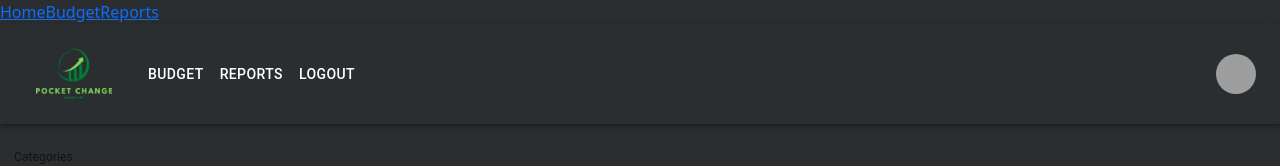
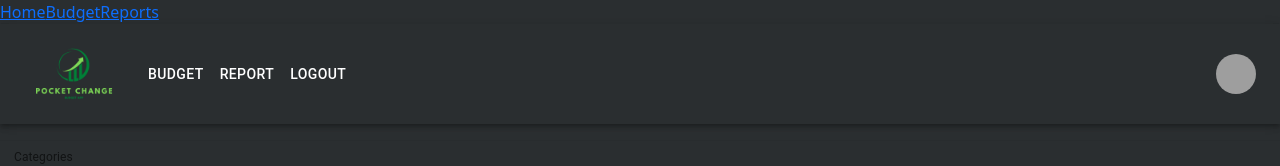
Before and after one commit to cmokbel1/pocket-change, a React (Create React App) app in the folder client/: page /budget in a window 1280 px wide. Shown: the top 166 px of the page. Built offline with nearby package versions, Linux system fonts and the light colour scheme; grey boxes are pictures that could not be loaded.

Commit message:
updaing nav

```diff
--- a/client/src/components/NavBar/NavBar.js
+++ b/client/src/components/NavBar/NavBar.js
@@ -85,11 +85,25 @@ const NavBar = () => {
                   display: { xs: 'block', md: 'none'},
                 }}
               >
-                {pages.map((page) => (
-                  <MenuItem style={{ backgroundColor: "#2a2e30" }} key={page} onClick={handleCloseNavMenu}>
-                    <Typography textAlign="center">{page}</Typography>
+                <MenuItem style={{ backgroundColor: "#2a2e30" }} onClick={(e) => {
+                  e.preventDefault();
+                  window.location.href = '/Budget';
+                }}>
+                    <Typography textAlign="center">Budget</Typography>
+                </MenuItem>
+                <MenuItem style={{ backgroundColor: "#2a2e30" }} onClick={(e) => {
+                  e.preventDefault();
+                  window.location.href = '/Report';
+                }}>
+                  <Typography textAlign="center">Report</Typography>
+                </MenuItem>
+                <MenuItem style={{ backgroundColor: "#2a2e30" }} onClick={(e) => {
+                  e.preventDefault();
+                  window.location.href = '/Login';
+                }}>
+                  <Typography textAlign="center">Logout</Typography>
                   </MenuItem>
-                ))}
+
               </Menu>
             </Box>
             <Typography
@@ -101,15 +115,26 @@ const NavBar = () => {
               <img className='pictureNav' src={Logo} alt='logo'></img>
             </Typography>
             <Box sx={{ flexGrow: 1, display: { xs: 'none', md: 'flex' } }}>
-              {pages.map((page) => (
+
                 <Button
-                  key={page}
                   onClick={handleCloseNavMenu}
                   sx={{ my: 2, color: 'white', display: 'block' }}
                 >
-                  {page}
+                  Budget
                 </Button>
-              ))}
+              <Button
+                onClick={handleCloseNavMenu}
+                sx={{ my: 2, color: 'white', display: 'block' }}
+              >
+                Report
+              </Button>
+              <Button
+                onClick={handleCloseNavMenu}
+                sx={{ my: 2, color: 'white', display: 'block' }}
+              >
+                Logout
+              </Button>
+
             </Box>
 
             <Box sx={{ flexGrow: 0 }}>
```
